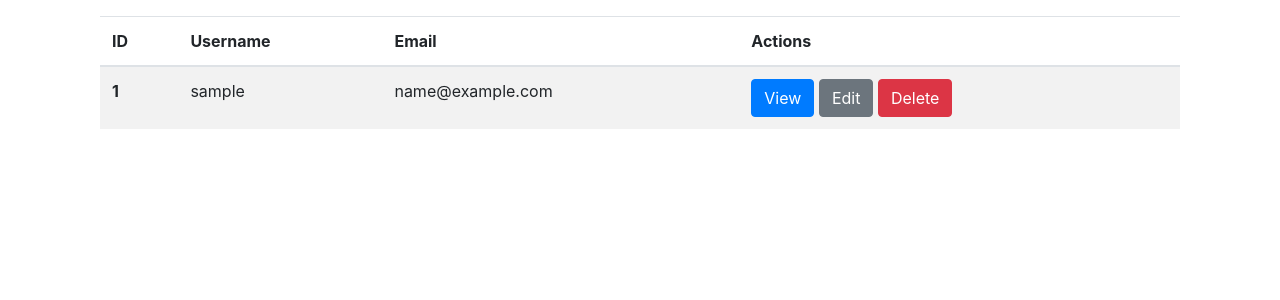
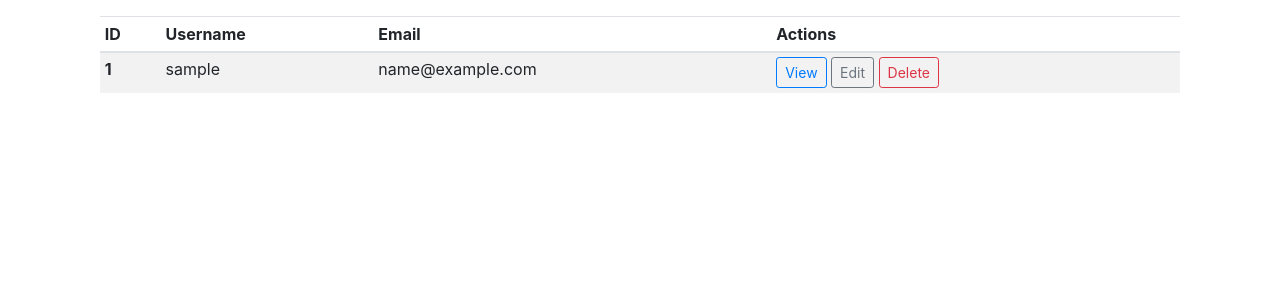
Before and after one commit to bwiessneth/flask_rest_client, a Python web app: template app/templates/user_list.html in a window 1280 px wide. Shown: the part 56-356 px from the top of the page. Run offline with Jinja, Linux system fonts and the light colour scheme; the template is opened without the code that fills it: most values are stand-ins (such as "Sample title", 1, 10 or a date in 2020); some libraries are stand-ins or nearby versions.

Commit message:
Updated template

```diff
--- a/app/templates/user_list.html
+++ b/app/templates/user_list.html
@@ -7,7 +7,7 @@
 	<a href="{{ url_for('user_create' )}}" class="btn btn-primary">Create User</a>
 	{% endif %}
 
-	<table class="table table-striped" style="margin-top: 1em">
+	<table class="table table-sm table-striped" style="margin-top: 1em">
 		<thead>
 			<tr>
 				<th scope="col">ID</th>
@@ -23,9 +23,9 @@
 			<td>{{ user.username }}</td>
 			<td>{{ user.email }}</td>
 			<td>
-				<a href="{{ url_for('user', user_id = user.id )}}" class="btn btn-primary">View</a>
-				<a href="{{ url_for('user_update', user_id = user.id )}}" class="btn btn-secondary">Edit</a>
-				<a href="{{ url_for('user_delete', user_id = user.id )}}" class="btn btn-danger">Delete</a>
+				<a href="{{ url_for('user', user_id = user.id )}}" class="btn btn-sm btn-outline-primary">View</a>
+				<a href="{{ url_for('user_update', user_id = user.id )}}" class="btn btn-sm btn-outline-secondary">Edit</a>
+				<a href="{{ url_for('user_delete', user_id = user.id )}}" class="btn btn-sm btn-outline-danger">Delete</a>
 			</td>
 		</tr>
 		{% endfor %}
```
